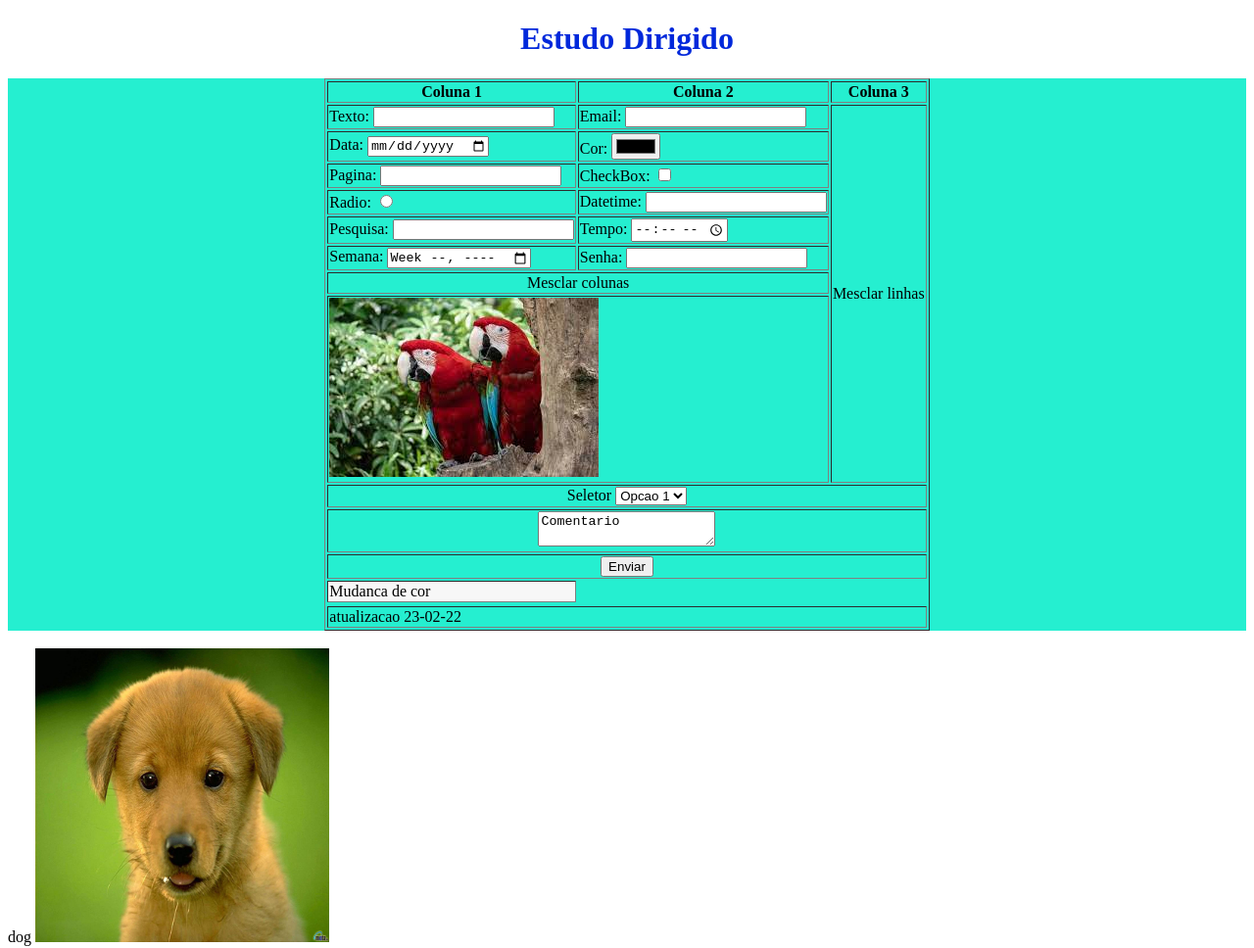
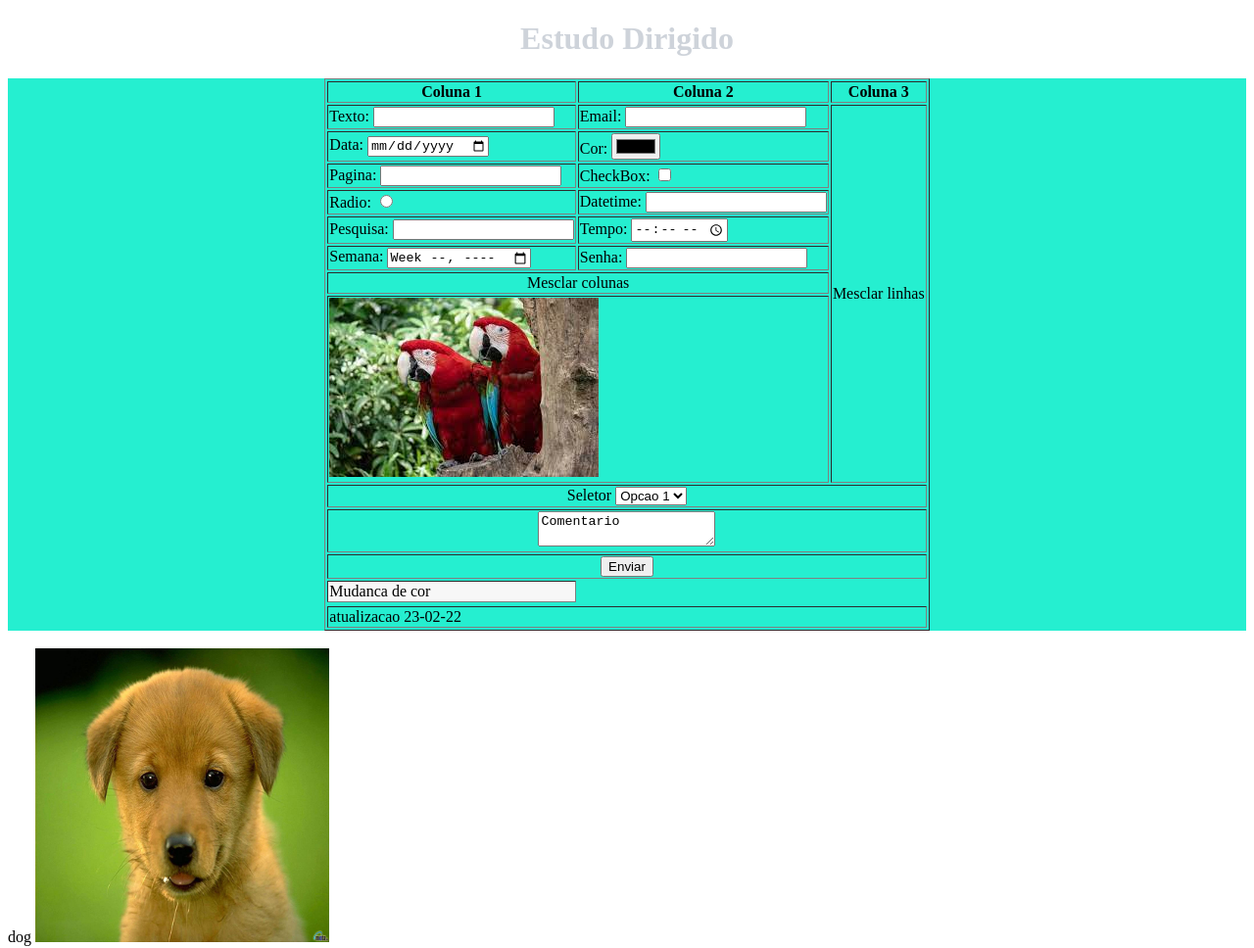
Before and after one commit to fernandesanaf/WEB-1, a plain HTML site: page 6 - AULA 7/estudo.html in a window 1280 px wide. Shown: the whole page at 98% size. Drawn offline with Linux system fonts and the light colour scheme.

Commit message:
troquei a cor

```diff
--- a/6 - AULA 7/estudo.html
+++ b/6 - AULA 7/estudo.html
@@ -7,7 +7,7 @@
     </head>
 
     <body><!-- body corpo da pagina -->
-        <font color="#0028db"><!-- font tag para controlar a fonte -->
+        <font color="#CED3DA"><!-- font tag para controlar a fonte -->
             <h1 align="center">Estudo Dirigido</h1>
         </font>
 
```
